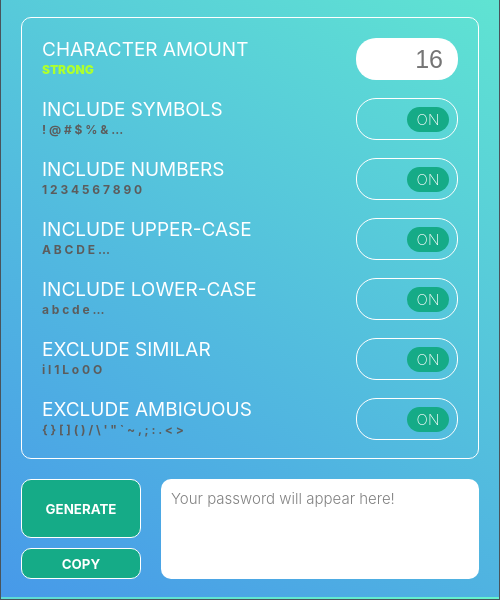
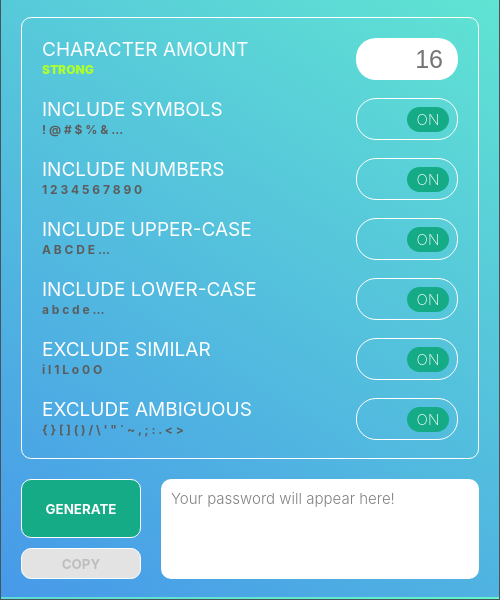
Before and after one commit to juninholiveira/definitive-password-generator, an Electron app: page index.html in a window 500 px wide. Shown: the part 203-803 px from the top of the page. Drawn offline with Linux system fonts and the light colour scheme.

Commit message:
Copy button disabled at start

```diff
--- a/src/script.js
+++ b/src/script.js
@@ -92,6 +92,7 @@ function initialSetup() {
 	excludeSimilarToggle.checked = true
 	excludeAmbiguousToggle.checked = true
 	chosenCategories = ["symbols", "numbers", "uppercase", "lowercase"]
+	copyButton.disabled = true
 }
 
 //Get the parameters setted on the interface and store in the variables used by the generatePass()
@@ -235,6 +236,9 @@ function generatePass() {
 
 	//Places the result password in the interface
 	resultTextarea.innerText = password
+
+	//Activates the Copy button
+	copyButton.disabled = false
 }
 
 //Copies the generated password to the clipboard
--- a/style.css
+++ b/style.css
@@ -273,6 +273,12 @@ h1 {
 	height: 50%;
 }
 
+#button-copy:disabled {
+	color: #bebebe;
+	background-color: #E3E3E3;
+	pointer-events: none;
+}
+
 #footer-result {
 	flex-grow: 1;
 	margin-left: 20px;
```
